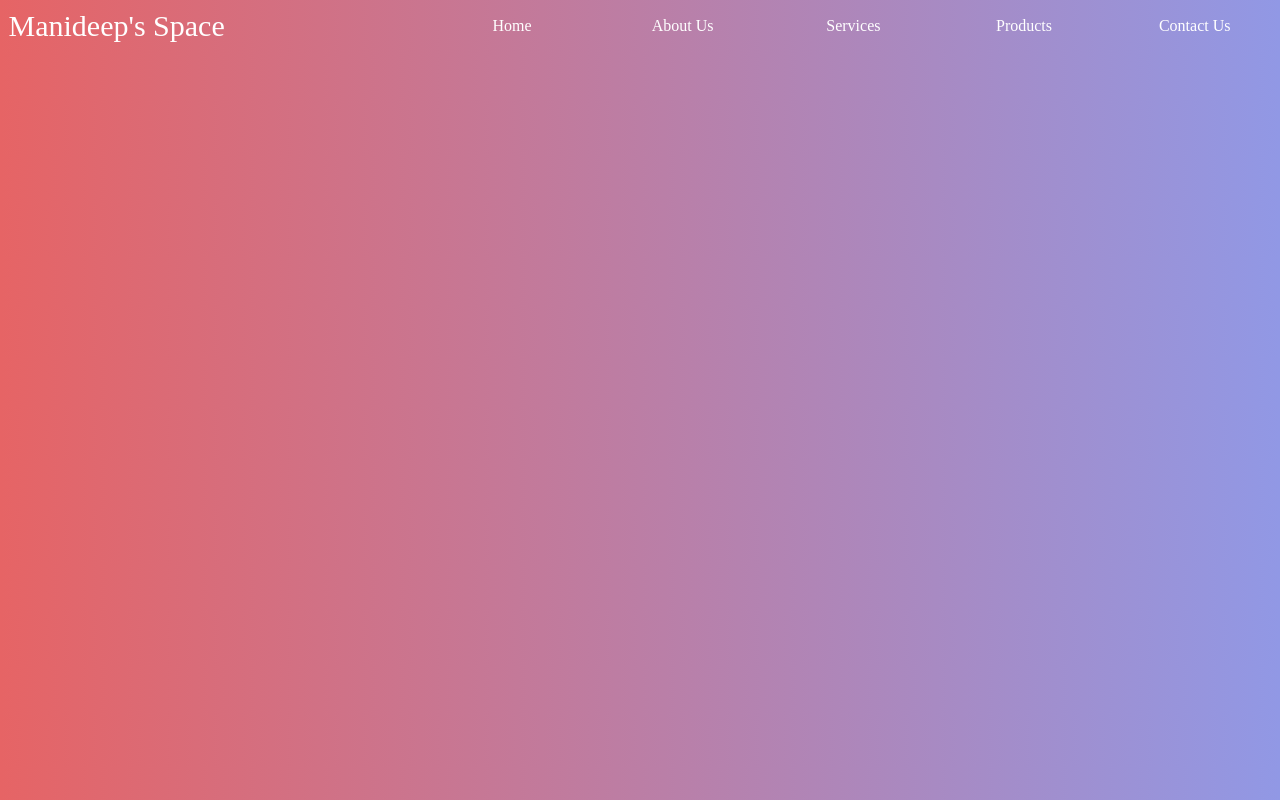
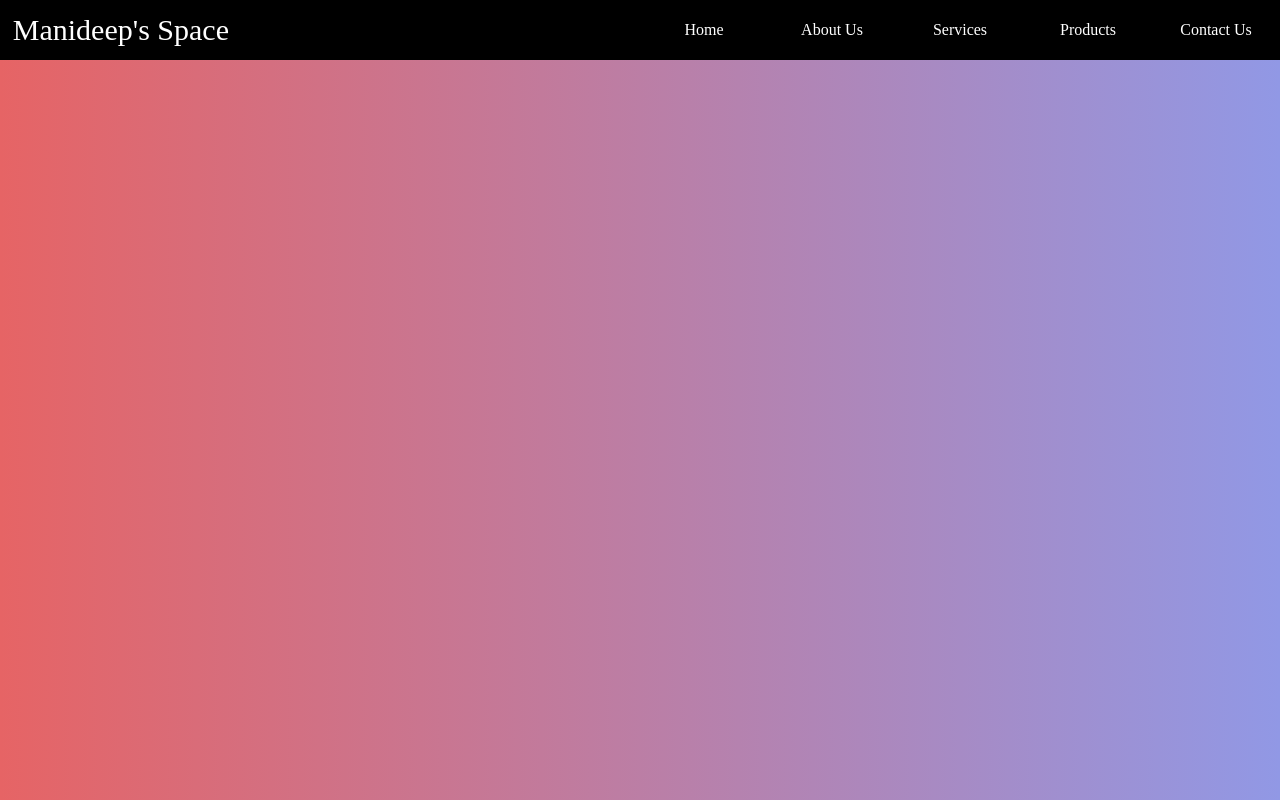
Before and after one commit to ManideepBangaru/manideepbangaru.github.io, a plain HTML site: page index.html in a window 1280 px wide. Drawn offline with Linux system fonts and the light colour scheme; a web font is replaced by a local one.

Commit message:
added hovering changes

```diff
--- a/css/style.css
+++ b/css/style.css
@@ -19,6 +19,7 @@ nav{
     display: flex;
     flex-direction: row;
     align-items: center;
+    background-color: black;
 }
 
 .logo{
@@ -34,6 +35,7 @@ nav{
     color: white;
     font-family: "Alkatra";
     font-size: 30px;
+    max-width: fit-content;
     margin: 2%;
 }
 
@@ -42,7 +44,10 @@ nav{
 }
 
 .main-menu{
-    flex: 2;
+    flex: 1;
+    flex-direction: row;
+    justify-content: space-between;
+    align-items: center;
 }
 
 .main-menu a{
@@ -50,21 +55,21 @@ nav{
     flex-direction: row;
     justify-content: center;
     align-items: center;
+    text-align: center;
     color: white;
     text-decoration: none;
     font-family: "Alkatra";
+    padding: 10%;
 }
 
 .main-menu li{
     list-style-type: none;
 }
 
-
 .main-menu a:hover{
     background: #e66465;
     transition-duration: 0.5s;
 }
-
 
 .main-menu ul{
     list-style-type: none;
```
